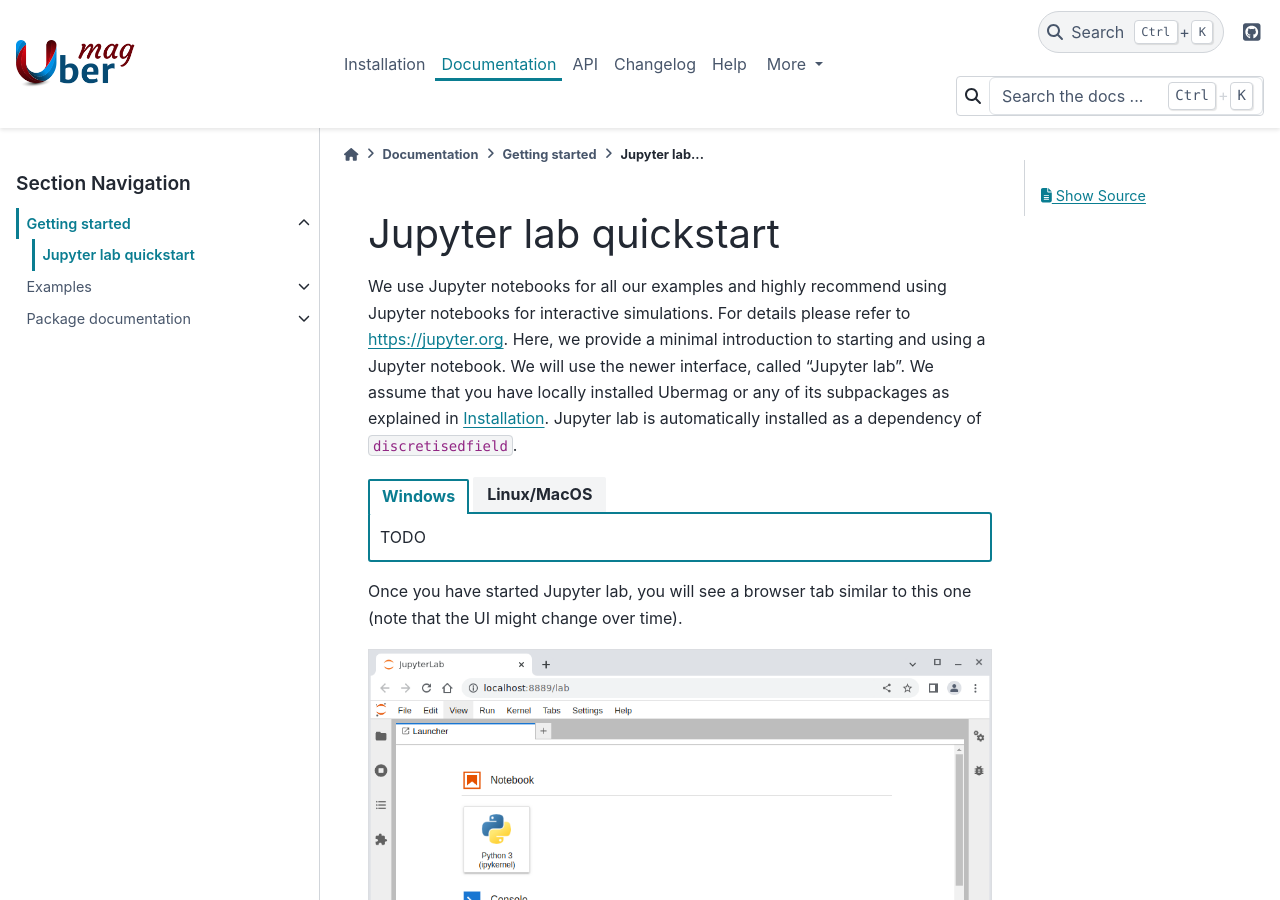
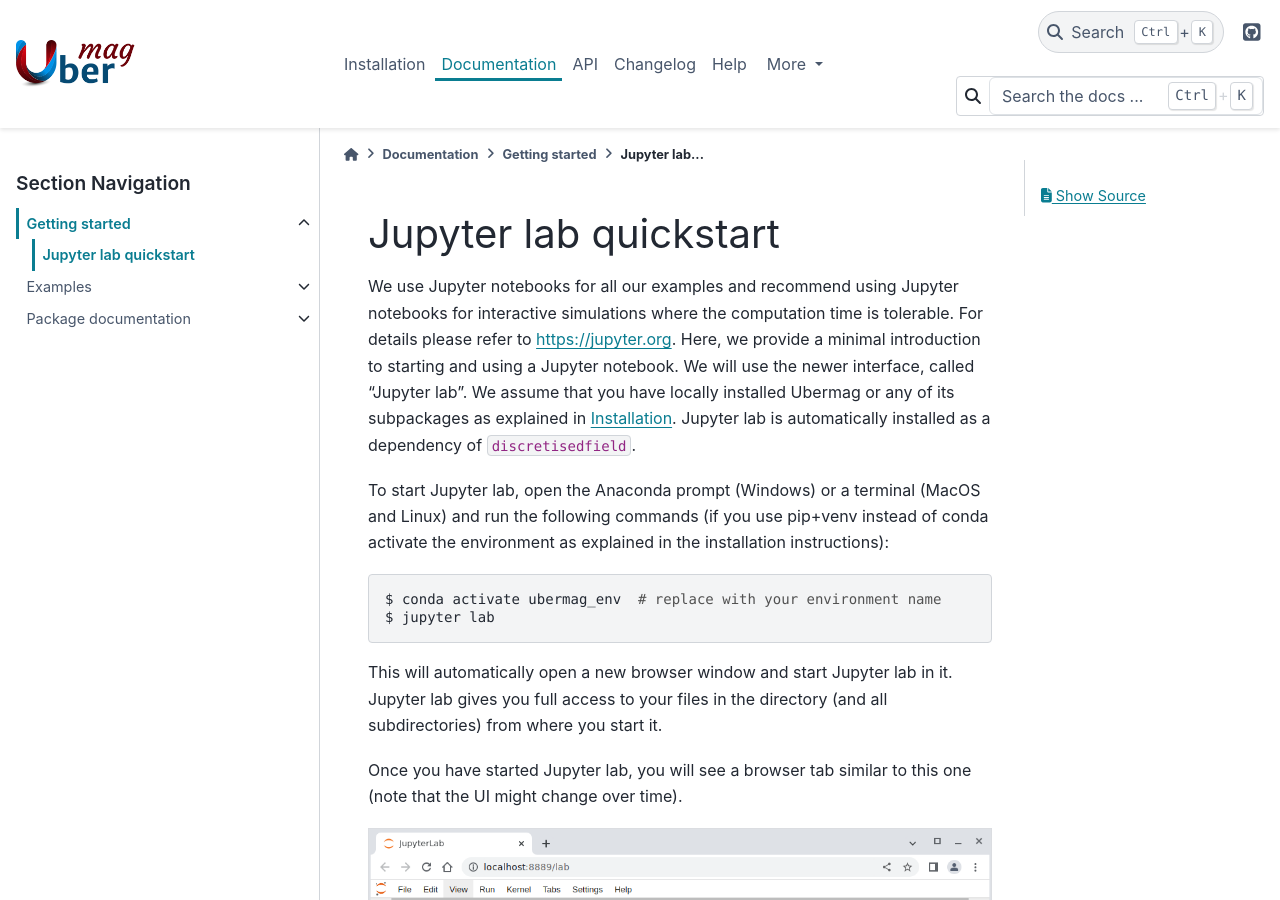
Before and after one commit to ubermag/ubermag.github.io, a Sphinx documentation site: the page built from source/getting-started/jupyter-basics.rst, in a window 1280 px wide and 900 px high. Built offline with Sphinx 7.4.7 and the PyData theme 0.15.4, drawn with Linux system fonts in a browser that asks for light colours; pages that are not in the unit, such as notebooks, are missing from menus.

Commit message:
Address comments by @fangohr

```diff
--- a/source/getting-started/jupyter-basics.rst
+++ b/source/getting-started/jupyter-basics.rst
@@ -2,34 +2,26 @@
 Jupyter lab quickstart
 ======================
 
-We use Jupyter notebooks for all our examples and highly recommend using
-Jupyter notebooks for interactive simulations. For details please refer to
-https://jupyter.org. Here, we provide a minimal introduction to starting and
-using a Jupyter notebook. We will use the newer interface, called "Jupyter lab". We
-assume that you have locally installed Ubermag or any of its subpackages as
-explained in :doc:`../installation`. Jupyter lab is automatically installed as a
-dependency of ``discretisedfield``.
+We use Jupyter notebooks for all our examples and recommend using Jupyter
+notebooks for interactive simulations where the computation time is tolerable.
+For details please refer to https://jupyter.org. Here, we provide a minimal
+introduction to starting and using a Jupyter notebook. We will use the newer
+interface, called "Jupyter lab". We assume that you have locally installed
+Ubermag or any of its subpackages as explained in :doc:`../installation`.
+Jupyter lab is automatically installed as a dependency of ``discretisedfield``.
 
-.. tab-set::
+To start Jupyter lab, open the Anaconda prompt (Windows) or a terminal (MacOS
+and Linux) and run the following commands (if you use pip+venv instead of conda
+activate the environment as explained in the installation instructions):
 
-   .. tab-item:: Windows
+.. code-block:: bash
 
-      TODO
+   $ conda activate ubermag_env  # replace with your environment name
+   $ jupyter lab
 
-   .. tab-item:: Linux/MacOS
-
-      To start Jupyter lab, open a terminal and run the following commands (if
-      you use pip+venv instead of conda activate the environment as explained in
-      the installation instructions):
-
-      .. code-block:: bash
-
-         $ conda activate ubermag_env  # replace with your environment name
-         $ jupyter lab
-
-      This will automatically open a new browser window and start Jupyter lab in
-      it. Jupyter lab gives you full access to your files in the directory (and
-      all subdirectories) from where you start it.
+This will automatically open a new browser window and start Jupyter lab in
+it. Jupyter lab gives you full access to your files in the directory (and
+all subdirectories) from where you start it.
 
 Once you have started Jupyter lab, you will see a browser tab similar to this
 one (note that the UI might change over time).
```
Also changed, not shown: source/installation.rst (+11 -11 lines).
